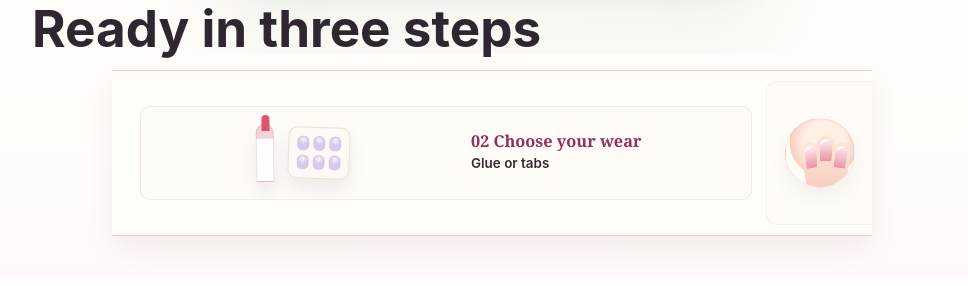
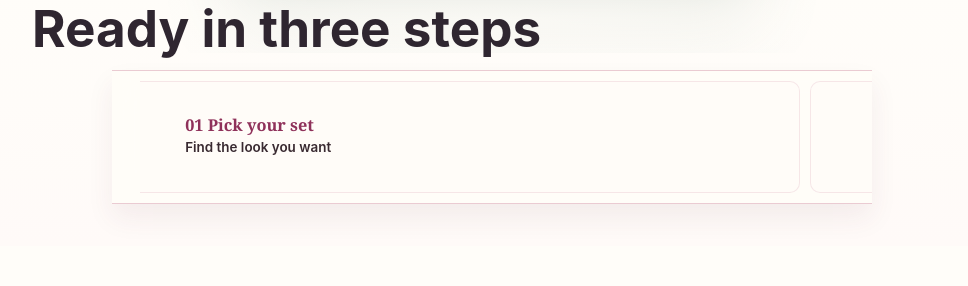
Before and after one commit to cashmoneyrick9/YourPrettySets, a React (Vite) app: page / in a window 1280 px wide. Shown: the part 779-1065 px from the top of the page, without its empty margins (148-1116 px from the left). Built offline with nearby package versions, Linux system fonts and the light colour scheme.

Commit message:
Repair How It Works carousel motion

```diff
--- a/src/pages/HomePage.tsx
+++ b/src/pages/HomePage.tsx
@@ -11,6 +11,7 @@ const confidenceSteps = [
 ];
 
 const confidenceRotationDelay = 5200;
+const loopedConfidenceSteps = [...confidenceSteps, confidenceSteps[0]];
 
 function renderConfidenceVisual(visual: string) {
   if (visual === "wear") {
@@ -97,12 +98,13 @@ const shopMoreProducts = products.filter((product) =>
 
 export function HomePage() {
   const [activeStepIndex, setActiveStepIndex] = useState(0);
+  const [isStepResetting, setIsStepResetting] = useState(false);
   const [activeWeeklyIndex, setActiveWeeklyIndex] = useState(0);
   const [activeReviewIndex, setActiveReviewIndex] = useState(0);
   const [activeShopMoreIndex, setActiveShopMoreIndex] = useState(0);
   const [activeFaqIndex, setActiveFaqIndex] = useState(0);
-  const activeStep = confidenceSteps[activeStepIndex];
-  const nextStep = confidenceSteps[(activeStepIndex + 1) % confidenceSteps.length];
+  const visibleStepIndex = activeStepIndex % confidenceSteps.length;
+  const activeStep = confidenceSteps[visibleStepIndex];
   const isStepRotationPaused = useRef(false);
   const activeWeeklyProduct = weeklyProducts[activeWeeklyIndex];
   const activeReview = reviews[activeReviewIndex];
@@ -113,24 +115,39 @@ export function HomePage() {
   useEffect(() => {
     const rotationId = window.setInterval(() => {
       if (!isStepRotationPaused.current) {
-        setActiveStepIndex((current) => (current === confidenceSteps.length - 1 ? 0 : current + 1));
+        setActiveStepIndex((current) => (current >= confidenceSteps.length ? 1 : current + 1));
       }
     }, confidenceRotationDelay);
 
     return () => window.clearInterval(rotationId);
   }, []);
 
+  useEffect(() => {
+    if (!isStepResetting) {
+      return;
+    }
+
+    const resetId = window.requestAnimationFrame(() => {
+      setIsStepResetting(false);
+    });
+
+    return () => window.cancelAnimationFrame(resetId);
+  }, [isStepResetting]);
+
   const pauseStepRotation = () => {
     isStepRotationPaused.current = true;
   };
 
+  const showNextStepWithoutPausing = () => {
+    setActiveStepIndex((current) => (current >= confidenceSteps.length ? 1 : current + 1));
+  };
   const showPreviousStep = () => {
     pauseStepRotation();
-    setActiveStepIndex((current) => (current === 0 ? confidenceSteps.length - 1 : current - 1));
+    setActiveStepIndex((current) => (current <= 0 ? confidenceSteps.length - 1 : current - 1));
   };
   const showNextStep = () => {
     pauseStepRotation();
-    setActiveStepIndex((current) => (current === confidenceSteps.length - 1 ? 0 : current + 1));
+    showNextStepWithoutPausing();
   };
   const handleStepKeyDown = (event: KeyboardEvent<HTMLDivElement>) => {
     if (event.key === "ArrowLeft") {
@@ -141,6 +158,12 @@ export function HomePage() {
     if (event.key === "ArrowRight") {
       event.preventDefault();
       showNextStep();
+    }
+  };
+  const handleStepTransitionEnd = () => {
+    if (activeStepIndex === confidenceSteps.length) {
+      setIsStepResetting(true);
+      setActiveStepIndex(0);
     }
   };
   const showPreviousWeeklySet = () => {
@@ -200,32 +223,41 @@ export function HomePage() {
           aria-label="How it works rotating steps"
           aria-live="polite"
           className="confidence-carousel"
+          data-active-step={activeStep.number}
+          data-track-index={activeStepIndex}
           onKeyDown={handleStepKeyDown}
           onPointerDown={pauseStepRotation}
           tabIndex={0}
         >
-          <article className={`confidence-card confidence-card--${activeStep.visual}`}>
+          <div className="confidence-carousel__viewport">
+            <div
+              className={`confidence-carousel__track${isStepResetting ? " confidence-carousel__track--resetting" : ""}`}
+              onTransitionEnd={handleStepTransitionEnd}
+            >
+              {loopedConfidenceSteps.map((step, stepIndex) => {
+                const isLoopClone = stepIndex === confidenceSteps.length;
+                const isActiveTrackCard = stepIndex === activeStepIndex || (isLoopClone && activeStepIndex === confidenceSteps.length);
+
+                return (
+                  <article
+                    aria-hidden={!isActiveTrackCard}
+                    className={`confidence-card confidence-card--${step.visual}${isLoopClone ? " confidence-card--loop-clone" : ""}`}
+                    key={`${step.number}-${isLoopClone ? "clone" : "step"}`}
+                  >
                     <span className="confidence-card__visual" aria-hidden="true">
-              {renderConfidenceVisual(activeStep.visual)}
+                      <span className="confidence-card__visual-frame">{renderConfidenceVisual(step.visual)}</span>
                     </span>
                     <span className="confidence-card__copy">
                       <strong className="confidence-card__label">
-                {activeStep.number} {activeStep.label}
+                        {step.number} {step.label}
                       </strong>
-              <span className="confidence-card__helper">{activeStep.helper}</span>
+                      <span className="confidence-card__helper">{step.helper}</span>
                     </span>
                   </article>
-          <article aria-hidden="true" className={`confidence-card confidence-card--peek confidence-card--${nextStep.visual}`}>
-            <span className="confidence-card__visual">
-              {renderConfidenceVisual(nextStep.visual)}
-            </span>
-            <span className="confidence-card__copy">
-              <strong className="confidence-card__label">
-                {nextStep.number} {nextStep.label}
-              </strong>
-              <span className="confidence-card__helper">{nextStep.helper}</span>
-            </span>
-          </article>
+                );
+              })}
+            </div>
+          </div>
         </div>
       </section>
 
--- a/src/styles.css
+++ b/src/styles.css
@@ -1135,6 +1135,9 @@ h1 {
 
 .confidence-carousel {
   align-items: center;
+  --confidence-card-height: 112px;
+  --confidence-gap: 10px;
+  --confidence-peek: clamp(46px, 15vw, 72px);
   backdrop-filter: blur(18px);
   background: rgba(255, 253, 249, 0.86);
   border: 1px solid rgba(168, 47, 87, 0.24);
@@ -1143,9 +1146,7 @@ h1 {
   border-right: 0;
   box-shadow: 0 14px 26px rgba(93, 48, 67, 0.07);
   cursor: grab;
-  display: grid;
-  gap: 10px;
-  grid-template-columns: minmax(0, 1fr) minmax(62px, 0.18fr);
+  display: block;
   margin: 0 auto;
   max-width: 760px;
   overflow: hidden;
@@ -1154,6 +1155,37 @@ h1 {
   z-index: 1;
 }
 
+.confidence-carousel__viewport {
+  overflow: hidden;
+}
+
+.confidence-carousel__track {
+  display: flex;
+  gap: var(--confidence-gap);
+  margin-left: 0;
+  transition: margin-left 760ms cubic-bezier(0.22, 1, 0.36, 1);
+  will-change: margin-left;
+}
+
+.confidence-carousel[data-track-index="1"] .confidence-carousel__track {
+  margin-left: calc(-100% + var(--confidence-peek) - var(--confidence-gap));
+}
+
+.confidence-carousel[data-track-index="2"] .confidence-carousel__track {
+  margin-left: calc(-200% + var(--confidence-peek) + var(--confidence-peek) - var(--confidence-gap) - var(--confidence-gap));
+}
+
+.confidence-carousel[data-track-index="3"] .confidence-carousel__track {
+  margin-left: calc(
+    -300% + var(--confidence-peek) + var(--confidence-peek) + var(--confidence-peek) - var(--confidence-gap) - var(--confidence-gap) -
+      var(--confidence-gap)
+  );
+}
+
+.confidence-carousel__track--resetting {
+  transition: none;
+}
+
 .weekly-set-carousel__button:focus-visible,
 .shop-more-carousel__button:focus-visible,
 .confidence-carousel:focus-visible {
@@ -1167,38 +1199,32 @@ h1 {
   border: 1px solid rgba(168, 47, 87, 0.1);
   border-radius: 10px;
   display: grid;
+  flex: 0 0 calc(100% - var(--confidence-peek));
   gap: 14px;
   grid-template-columns: minmax(122px, 0.92fr) minmax(0, 0.8fr);
+  height: var(--confidence-card-height);
   min-width: 0;
   overflow: hidden;
   padding: 8px 12px 8px 8px;
   position: relative;
 }
 
-.confidence-card--peek {
-  align-self: stretch;
-  border-radius: 10px 0 0 10px;
-  opacity: 0.62;
-  padding-right: 0;
-  transform: translateX(4px);
-}
-
-.confidence-card--peek .confidence-card__visual {
-  transform: translateX(-16px);
-}
-
-.confidence-card--peek .confidence-card__copy {
-  max-width: 0;
-  opacity: 0;
-  overflow: hidden;
-}
-
 .confidence-card__visual {
   align-items: center;
   display: flex;
+  height: calc(var(--confidence-card-height) - 18px);
   justify-content: center;
-  min-height: 76px;
+  min-height: 0;
   position: relative;
+}
+
+.confidence-card__visual-frame {
+  align-items: center;
+  display: flex;
+  height: 82px;
+  justify-content: center;
+  position: relative;
+  width: 132px;
 }
 
 .confidence-card__tray {
@@ -2174,8 +2200,9 @@ h1 {
   }
 
   .confidence-carousel {
-    gap: 8px;
-    grid-template-columns: minmax(0, 1fr) minmax(42px, 0.16fr);
+    --confidence-card-height: 104px;
+    --confidence-gap: 8px;
+    --confidence-peek: 42px;
     padding: 8px 0 8px 12px;
   }
 
@@ -2185,12 +2212,13 @@ h1 {
     padding: 7px 10px 7px 7px;
   }
 
-  .confidence-card--peek {
-    padding-right: 0;
-  }
-
   .confidence-card__visual {
-    min-height: 60px;
+    height: calc(var(--confidence-card-height) - 14px);
+  }
+
+  .confidence-card__visual-frame {
+    height: 74px;
+    width: 96px;
   }
 
   .confidence-card__tray {
```
Also changed, not shown: 5 other files (tests, documents, lock files or other folders). Lines whose indentation alone changed are shown as unchanged.
